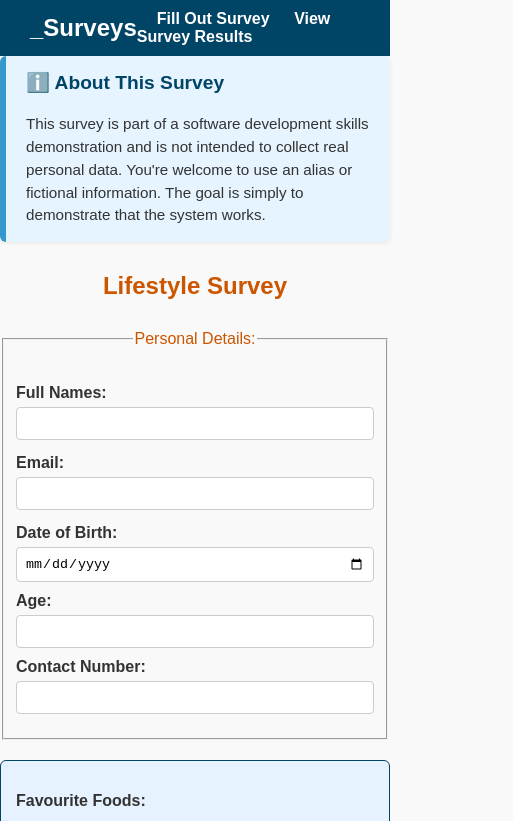
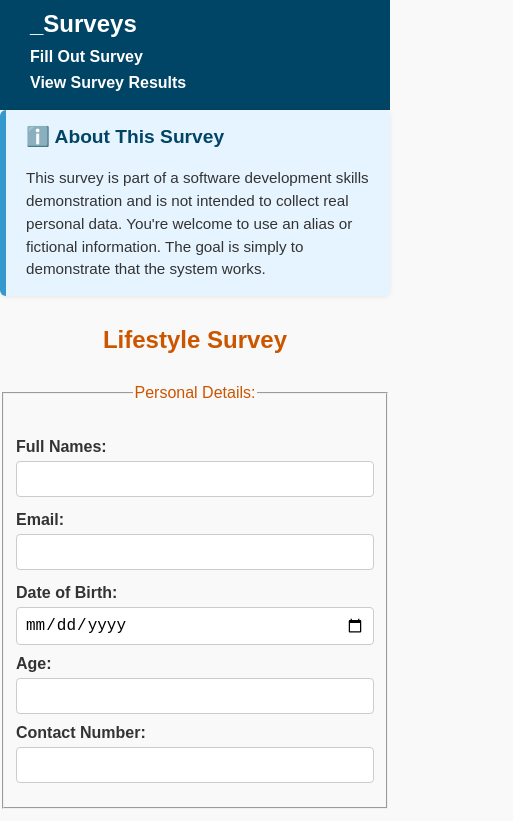
Before and after one commit to Slinzo/lifestyle-survey, a website: page public/index.html in a window 390 px wide. Shown: the top 821 px of the page, 513 px wide, since content can reach past the window. Drawn offline with Linux system fonts and the light colour scheme.

Commit message:
Add viewpoint and responsive styling for mobile devices

```diff
--- a/public/style.css
+++ b/public/style.css
@@ -212,3 +212,35 @@ input.invalid {
   font-size: 0.95rem;
   line-height: 1.5;
 }
+
+@media (max-width: 600px) {
+  .navbar {
+    flex-direction: column;
+    align-items: flex-start;
+  }
+
+  .navbar .nav-right {
+    display: flex;
+    flex-direction: column;
+    align-items: flex-start;
+    width: 100%;
+    margin-top: 10px;
+  }
+
+  .navbar .nav-right a {
+    margin-left: 0;
+    margin-bottom: 8px;
+  }
+
+  form {
+    gap: 15px;
+  }
+
+  input, select, label, button {
+    font-size: 1rem;
+  }
+
+  table {
+    font-size: 0.85rem;
+  }
+}
```
